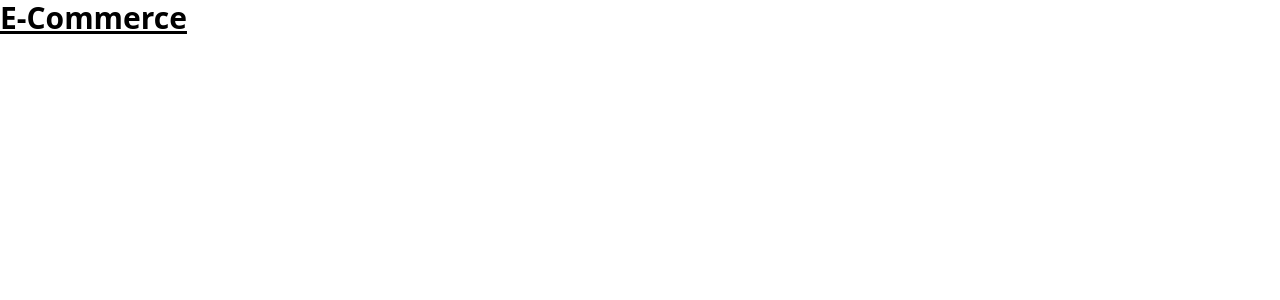
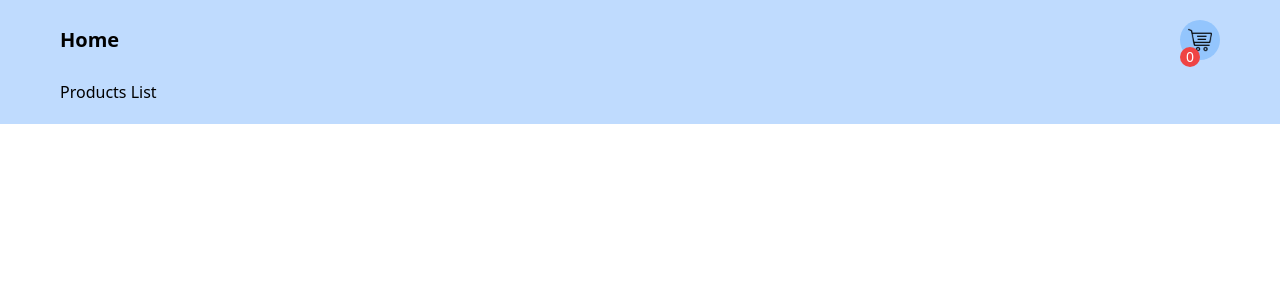
Before and after one commit to abdulladone94/E-Commerce-React-Redux, a React (Vite) app: page / in a window 1280 px wide. Shown: the top 300 px of the page. Built offline with nearby package versions, Linux system fonts and the light colour scheme.

Commit message:
created layout, home and routes

```diff
--- a/src/App.jsx
+++ b/src/App.jsx
@@ -1,10 +1,17 @@
+import { BrowserRouter, Route, Routes } from "react-router-dom";
 import "./App.css";
+import Layout from "./components/layout";
+import Home from "./pages/Home";
 
 function App() {
   return (
-    <>
-      <h1 className="text-3xl font-bold underline">E-Commerce</h1>
-    </>
+    <BrowserRouter>
+      <Routes>
+        <Route path="/" element={<Layout />}>
+          <Route index element={<Home />} />
+        </Route>
+      </Routes>
+    </BrowserRouter>
   );
 }
 
--- /dev/null
+++ b/src/components/header.jsx
@@ -0,0 +1,20 @@
+import { Link } from "react-router-dom";
+import iconCart from "../assets/images/iconCart.png";
+
+const Header = () => {
+  return (
+    <header className="flex justify-between items-center mb-5">
+      <Link to="/" className="text-xl font-semibold">
+        Home
+      </Link>
+      <div className="w-10 h-10 bg-blue-300 rounded-full relative flex items-center justify-center">
+        <img src={iconCart} alt="cart" className="w-6" />
+        <span className="absolute top-2/3 right-1/2 w-5 h-5 bg-red-500 flex items-center justify-center text-white rounded-full text-sm">
+          0
+        </span>
+      </div>
+    </header>
+  );
+};
+
+export default Header;
--- /dev/null
+++ b/src/components/layout.jsx
@@ -0,0 +1,15 @@
+import Header from "./header";
+import { Outlet } from "react-router-dom";
+
+const Layout = () => {
+  return (
+    <div className="bg-blue-200">
+      <main className="w-[1200px] max-w-full m-auto p-5">
+        <Header />
+        <Outlet />
+      </main>
+    </div>
+  );
+};
+
+export default Layout;
--- /dev/null
+++ b/src/pages/Home.jsx
@@ -0,0 +1,9 @@
+const Home = () => {
+  return (
+    <div>
+      <h1>Products List</h1>
+    </div>
+  );
+};
+
+export default Home;
```
Also changed, not shown: src/assets/images/iconCart.png (added).
